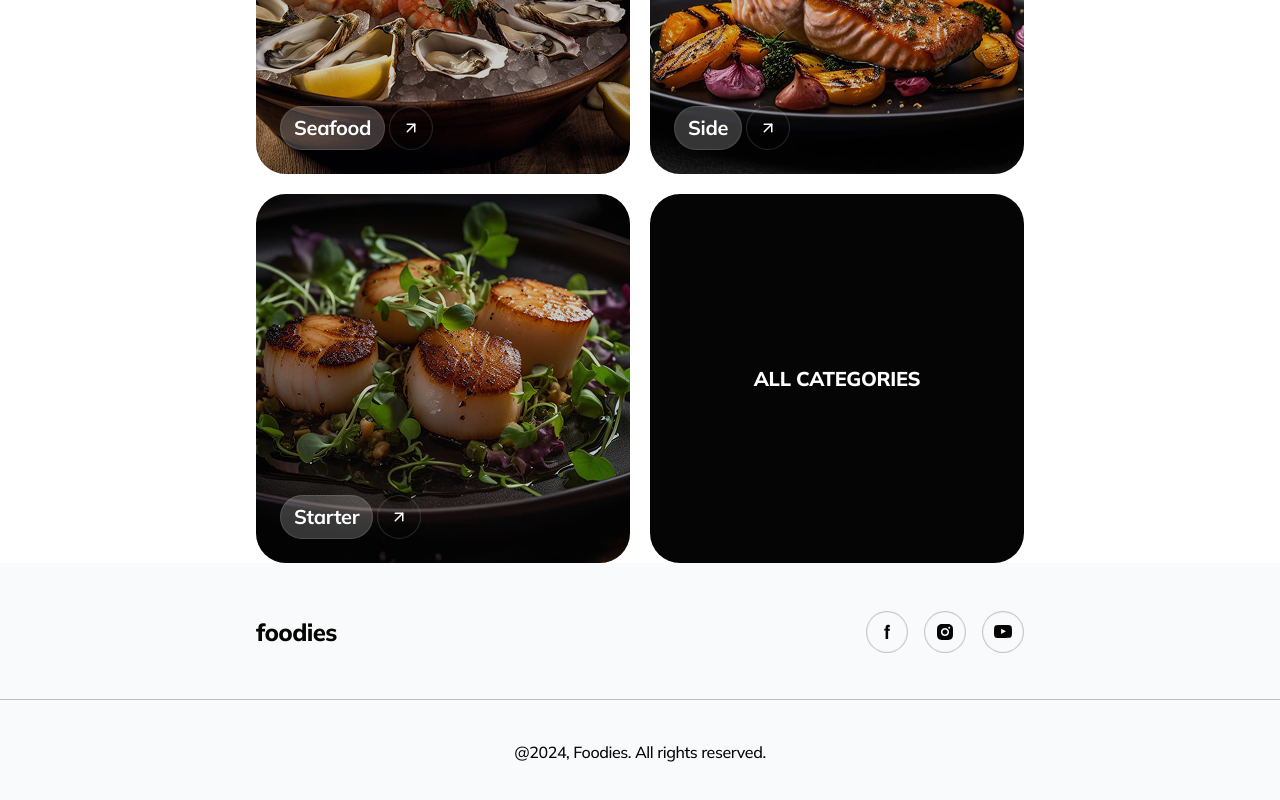
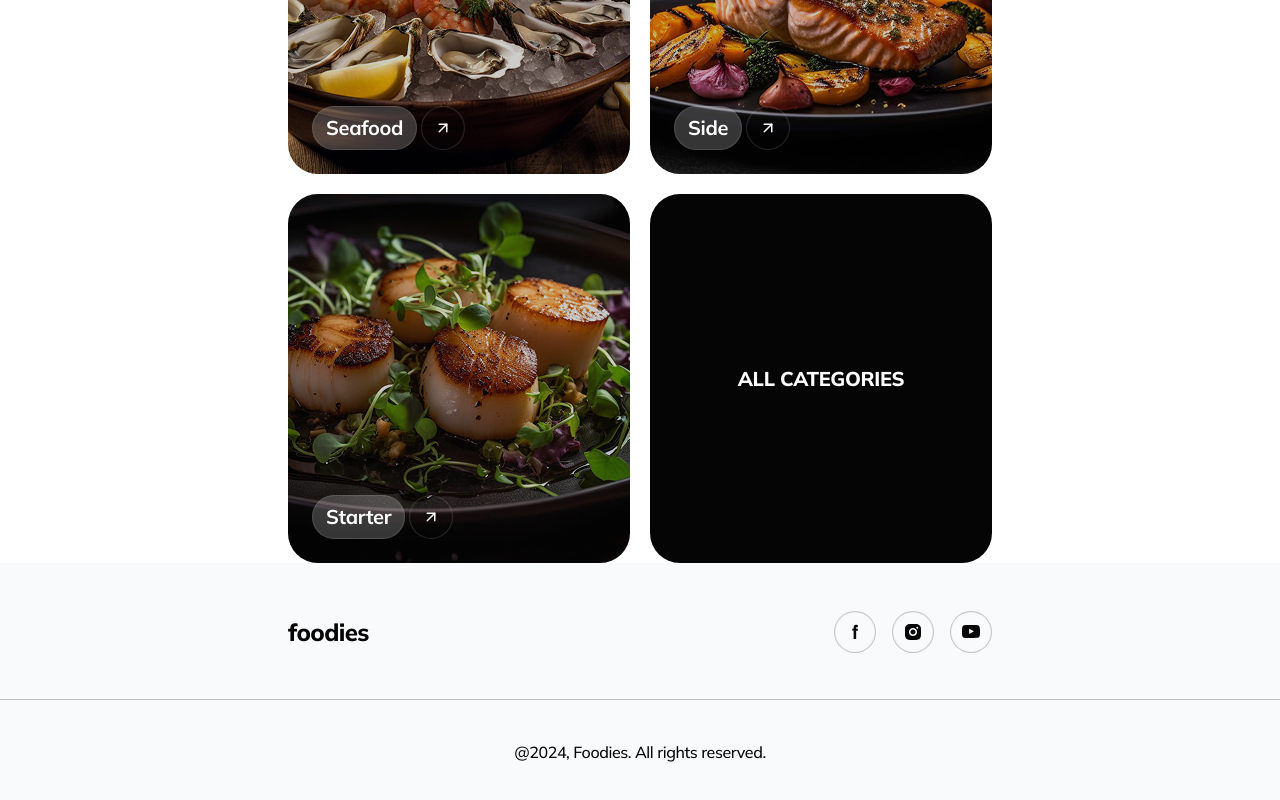
Before and after one commit to SergeyPoly/goit-node-final-project-FE, a React (Vite) app: page / in a window 1280 px wide. Shown: the part 2457-3257 px from the top of the page. Built offline with nearby package versions, Linux system fonts and the light colour scheme.

Commit message:
add paddings to container class

```diff
--- a/src/index.css
+++ b/src/index.css
@@ -25,15 +25,18 @@
 @utility container {
     margin-inline: auto;
     width: 100%;
+    padding-inline: 16px;
 
     @variant mobile {
         max-width: 375px;
     }
     @variant tablet {
         max-width: 768px;
+        padding-inline: 32px;
     }
     @variant desktop {
         max-width: 1440px;
+        padding-inline: 80px;
     }
 }
 
```
